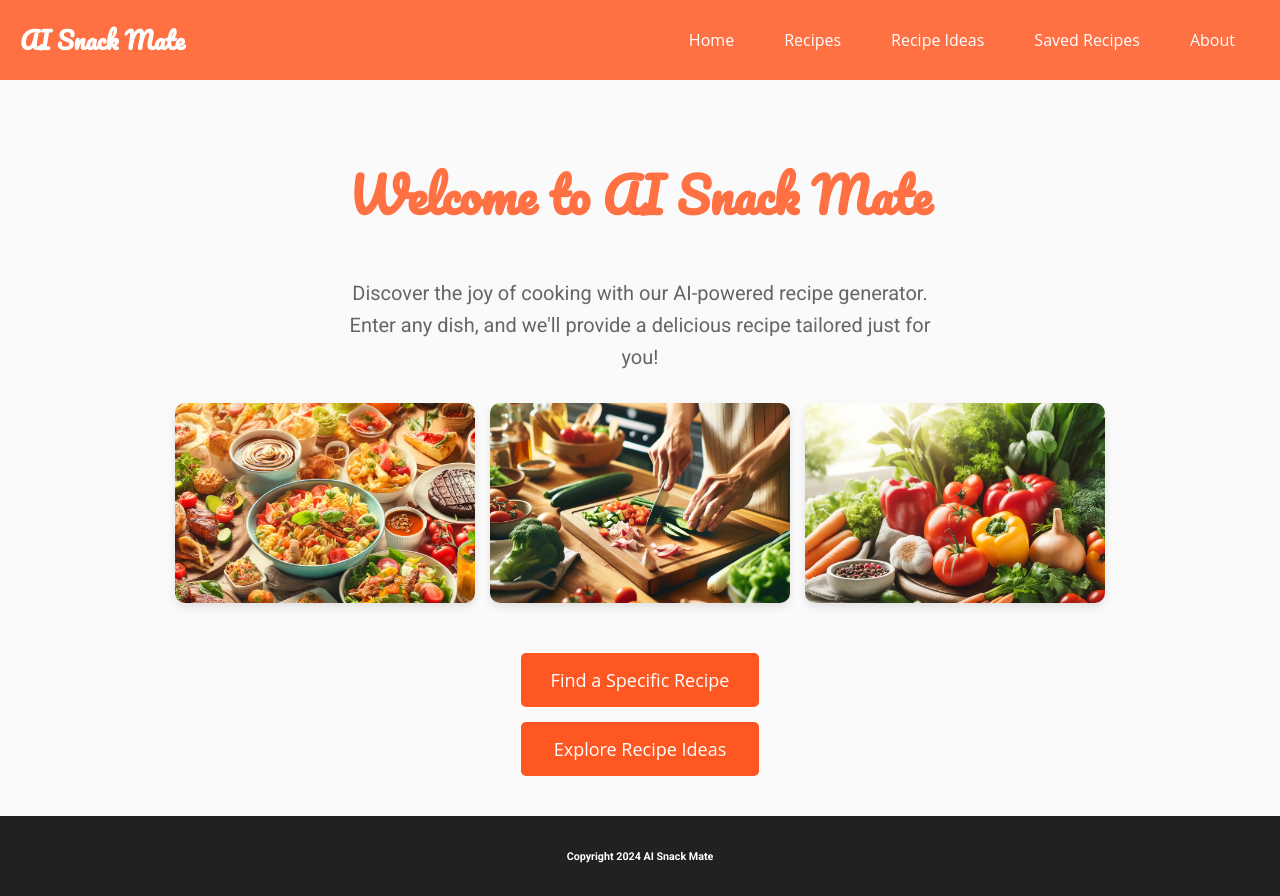
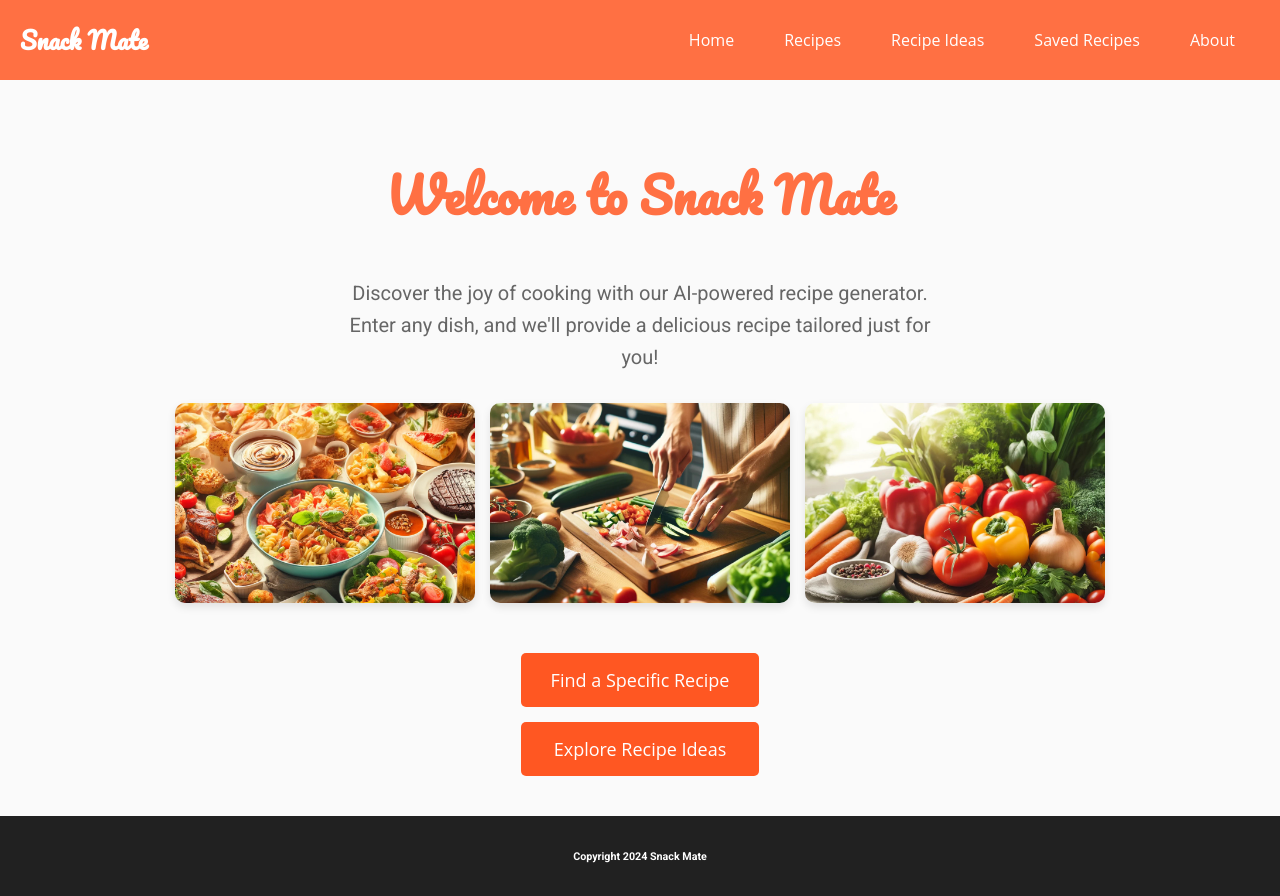
Before and after one commit to estherszliu/ai_snack_mate, a React (Create React App) app: page / in a window 1280 px wide. Built offline with nearby package versions, Linux system fonts and the light colour scheme.

Commit message:
fix:rename product

```diff
--- a/src/components/Footer.jsx
+++ b/src/components/Footer.jsx
@@ -4,7 +4,7 @@
 
     return(
         <footer>
-            <h6>Copyright 2024 AI Snack Mate</h6>
+            <h6>Copyright 2024 Snack Mate</h6>
         </footer>
     )
 }
--- a/src/components/Header.jsx
+++ b/src/components/Header.jsx
@@ -11,7 +11,7 @@
 
     return (
         <header>
-            <div id="headerBranding">AI Snack Mate</div>
+            <div id="headerBranding">Snack Mate</div>
             <button className="hamburger" onClick={toggleMobileMenu}>
                 ☰
             </button>
--- a/src/pages/AboutPage.jsx
+++ b/src/pages/AboutPage.jsx
@@ -4,16 +4,16 @@
     return (
         <div id="aboutPageContainer">
             <div id="aboutContentsContainer">
-                <h1 id="aboutTitle">About AI Snack Mate</h1>
+                <h1 id="aboutTitle">About Snack Mate</h1>
                 <img src="./about.jpg" alt="Diverse group cooking"/>
-                <h2 className="subTitle">Welcome to AI Snack Mate!</h2>
-                <p>We are delighted to invite you into the world of culinary exploration powered by artificial intelligence. Founded in 2024, AI Snack Mate was born out of a passion for making cooking accessible, fun, and infinitely creative.</p>
+                <h2 className="subTitle">Welcome to Snack Mate!</h2>
+                <p>We are delighted to invite you into the world of culinary exploration powered by artificial intelligence. Founded in 2024, Snack Mate was born out of a passion for making cooking accessible, fun, and infinitely creative.</p>
 
                 <h2 className="subTitle">Our Vision</h2>
-                <p>Our vision is to simplify the cooking process and make it a joyous activity for everyone, whether you're a beginner or a seasoned chef. We believe that with the right tools, everyone can cook delicious meals at home. AI Snack Mate aims to provide these tools through a user-friendly platform that inspires creativity and eliminates the guesswork in cooking.</p>
+                <p>Our vision is to simplify the cooking process and make it a joyous activity for everyone, whether you're a beginner or a seasoned chef. We believe that with the right tools, everyone can cook delicious meals at home. Snack Mate aims to provide these tools through a user-friendly platform that inspires creativity and eliminates the guesswork in cooking.</p>
 
                 <h2 className="subTitle">How It Works</h2>
-                <p>At the heart of AI Snack Mate is a cutting-edge AI algorithm developed by a team of food enthusiasts and technology experts. Our platform uses this technology to generate customized recipes based on ingredients you have at hand or dishes you dream of trying out. Simply enter a dish name or select your available ingredients, and let our AI suggest recipes that are not only tailored to your taste but also easy to follow.</p>
+                <p>At the heart of Snack Mate is a cutting-edge AI algorithm developed by a team of food enthusiasts and technology experts. Our platform uses this technology to generate customized recipes based on ingredients you have at hand or dishes you dream of trying out. Simply enter a dish name or select your available ingredients, and let our AI suggest recipes that are not only tailored to your taste but also easy to follow.</p>
 
                 <h2 className="subTitle">Why Choose Us?</h2>
                 <ul>
@@ -23,12 +23,12 @@
                 </ul>
 
                 <h2 className="subTitle">Meet the Team</h2>
-                <p>AI Snack Mate is the brainchild of Esther, a professional chef turned tech entrepreneur, alongside a vibrant team of software developers, designers, and culinary experts. Each team member brings a unique set of skills and a shared passion for revolutionizing the way we cook and eat.</p>
+                <p>Snack Mate is the brainchild of Esther, a professional chef turned tech entrepreneur, alongside a vibrant team of software developers, designers, and culinary experts. Each team member brings a unique set of skills and a shared passion for revolutionizing the way we cook and eat.</p>
 
                 <h2 className="subTitle">Join Our Community</h2>
-                <p>We invite you to join our community of food lovers and home cooks who are discovering the joy of cooking with AI Snack Mate. Share your creations, get tips from other users, and never run out of recipe ideas again.</p>
+                <p>We invite you to join our community of food lovers and home cooks who are discovering the joy of cooking with Snack Mate. Share your creations, get tips from other users, and never run out of recipe ideas again.</p>
 
-                <p>Thank you for choosing AI Snack Mate — where your kitchen adventure begins!</p>
+                <p>Thank you for choosing Snack Mate — where your kitchen adventure begins!</p>
             </div>
         </div>
     );
--- a/src/pages/HomePage.jsx
+++ b/src/pages/HomePage.jsx
@@ -4,7 +4,7 @@
 export default function HomePage() {
   return (
     <div id="homeContainer">
-      <h1 id="homeTitle">Welcome to AI Snack Mate</h1>
+      <h1 id="homeTitle">Welcome to Snack Mate</h1>
       <p id="homeDescription">Discover the joy of cooking with our AI-powered recipe generator. Enter any dish, and we'll provide a delicious recipe tailored just for you!</p>
       <div id="homeImages">
         <img src="./delicious-food.jpg" alt="Delicious Food" className="homeImage"/>
```
